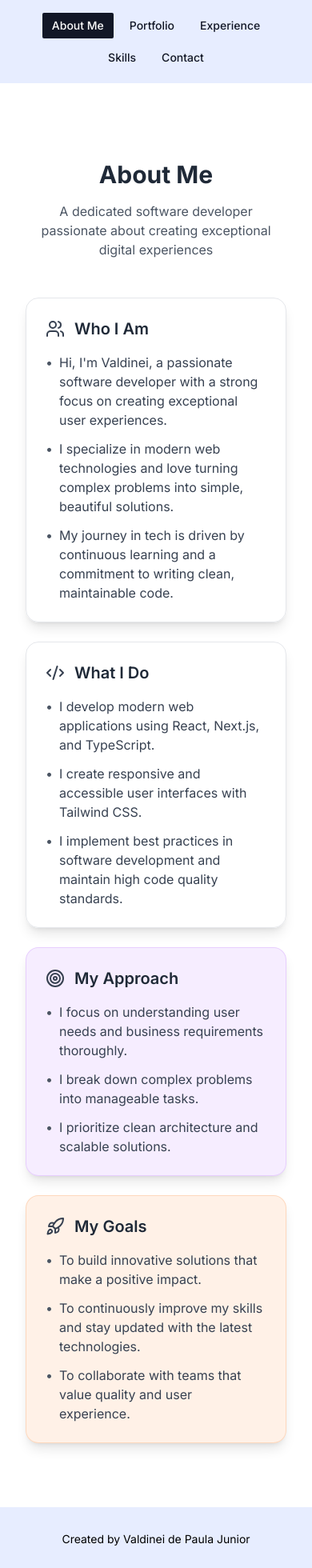
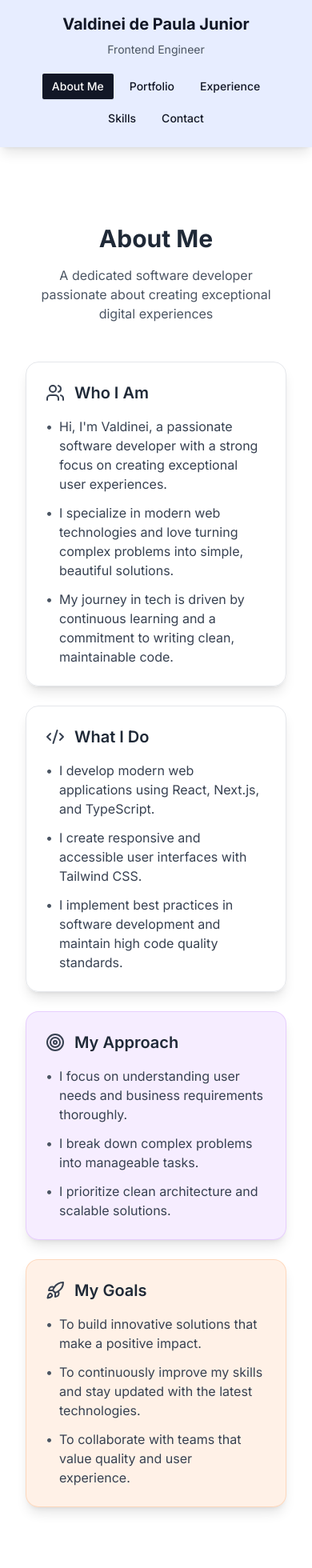
Before and after one commit to ValdineiJunior/valdinei-junior-landing-page, a Next.js app: page / in a window 390 px wide. Shown: the top 1960 px of the page at 80% size. Built offline with nearby package versions, Linux system fonts and the light colour scheme.

Commit message:
feat: improve home layout

```diff
--- a/app/page.tsx
+++ b/app/page.tsx
@@ -4,33 +4,59 @@ import { Contact } from "@/components/Contact";
 import { Portfolio } from "@/components/Portfolio";
 import { Experience } from "@/components/Experience";
 import { Tabs, TabsContent, TabsList, TabsTrigger } from "@/components/ui/tabs";
+import { Github, Linkedin, Mail } from "lucide-react";
 
 export default function Home() {
   return (
     <Tabs defaultValue="about" className="flex min-h-screen flex-col">
-      <header className="sticky top-0 z-50 w-full bg-lightBlue">
+      <header className="sticky top-0 z-50 w-full bg-lightBlue shadow-md transition-all duration-300 hover:shadow-lg">
         <div className="mx-auto w-full max-w-7xl px-4 sm:px-6 lg:px-8">
-          <TabsList className="flex w-full flex-wrap justify-center gap-2 py-4">
-            <TabsTrigger value="about" className="text-sm sm:text-base">
+          <div className="flex flex-col items-center justify-between gap-4 py-4 md:flex-row">
+            <div className="flex flex-col items-center gap-2 md:flex-row">
+              <span className="text-xl font-bold text-darkBlue">
+                Valdinei de Paula Junior
+              </span>
+              <span className="hidden text-sm text-gray-600 md:inline">|</span>
+              <span className="text-sm text-gray-600">Frontend Engineer</span>
+            </div>
+            <TabsList className="flex w-full flex-wrap justify-center gap-2 md:w-auto">
+              <TabsTrigger
+                value="about"
+                className="text-sm transition-all duration-300 hover:scale-105 sm:text-base"
+              >
                 About Me
               </TabsTrigger>
-            <TabsTrigger value="portfolio" className="text-sm sm:text-base">
+              <TabsTrigger
+                value="portfolio"
+                className="text-sm transition-all duration-300 hover:scale-105 sm:text-base"
+              >
                 Portfolio
               </TabsTrigger>
-            <TabsTrigger value="experience" className="text-sm sm:text-base">
+              <TabsTrigger
+                value="experience"
+                className="text-sm transition-all duration-300 hover:scale-105 sm:text-base"
+              >
                 Experience
               </TabsTrigger>
-            <TabsTrigger value="skills" className="text-sm sm:text-base">
+              <TabsTrigger
+                value="skills"
+                className="text-sm transition-all duration-300 hover:scale-105 sm:text-base"
+              >
                 Skills
               </TabsTrigger>
-            <TabsTrigger value="contact" className="text-sm sm:text-base">
+              <TabsTrigger
+                value="contact"
+                className="text-sm transition-all duration-300 hover:scale-105 sm:text-base"
+              >
                 Contact
               </TabsTrigger>
             </TabsList>
           </div>
+        </div>
       </header>
       <main className="mx-auto w-full flex-1 px-4 py-8 sm:px-6 lg:px-8">
         <div className="mx-auto max-w-7xl">
+          <div className="min-h-[calc(100vh-12rem)]">
             <TabsContent value="about" className="mt-4">
               <About />
             </TabsContent>
@@ -47,10 +73,45 @@ export default function Home() {
               <Contact />
             </TabsContent>
           </div>
+        </div>
       </main>
-      <footer className="h-20 content-center bg-lightBlue">
-        <div className="mx-auto w-full max-w-7xl px-4 text-center text-sm sm:px-6 sm:text-base lg:px-8">
-          Created by Valdinei de Paula Junior
+      <footer className="bg-lightBlue py-8">
+        <div className="mx-auto w-full max-w-7xl px-4 sm:px-6 lg:px-8">
+          <div className="flex flex-col items-center justify-between gap-6 md:flex-row">
+            <div className="text-center md:text-left">
+              <p className="text-sm text-gray-600">
+                © {new Date().getFullYear()} Valdinei de Paula Junior. All
+                rights reserved.
+              </p>
+              <p className="mt-1 text-xs text-gray-500">
+                Built with Next.js, TypeScript, and Tailwind CSS
+              </p>
+            </div>
+            <div className="flex items-center gap-4">
+              <a
+                href="https://github.com/ValdineiJunior"
+                target="_blank"
+                rel="noopener noreferrer"
+                className="text-gray-600 transition-colors duration-300 hover:text-gray-900"
+              >
+                <Github className="h-5 w-5" />
+              </a>
+              <a
+                href="https://www.linkedin.com/in/valdinei-junior-software-developer/"
+                target="_blank"
+                rel="noopener noreferrer"
+                className="text-gray-600 transition-colors duration-300 hover:text-gray-900"
+              >
+                <Linkedin className="h-5 w-5" />
+              </a>
+              <a
+                href="mailto:valdineidepaulajunior@gmail.com"
+                className="text-gray-600 transition-colors duration-300 hover:text-gray-900"
+              >
+                <Mail className="h-5 w-5" />
+              </a>
+            </div>
+          </div>
         </div>
       </footer>
     </Tabs>
```
Lines whose indentation alone changed are shown as unchanged.
